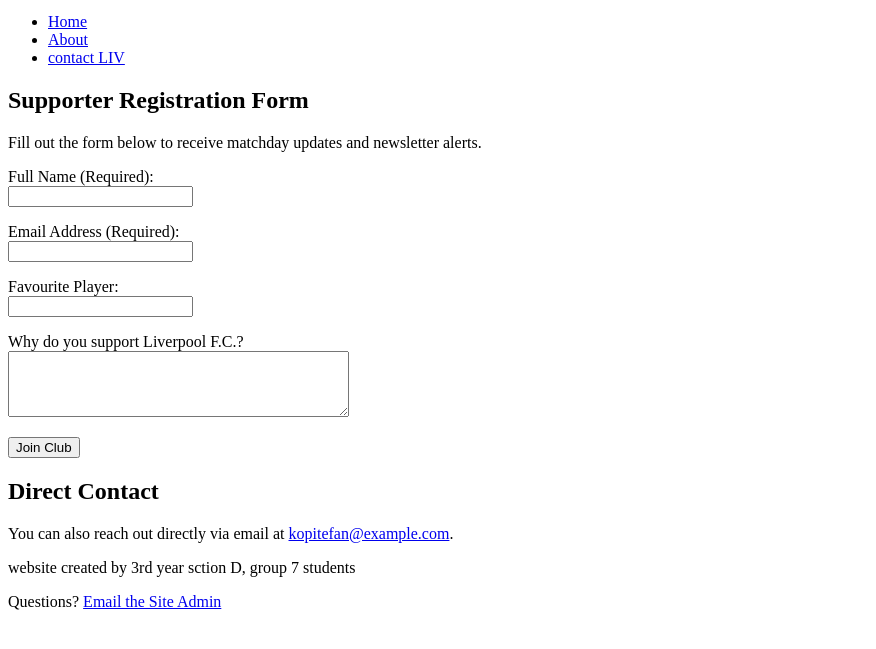
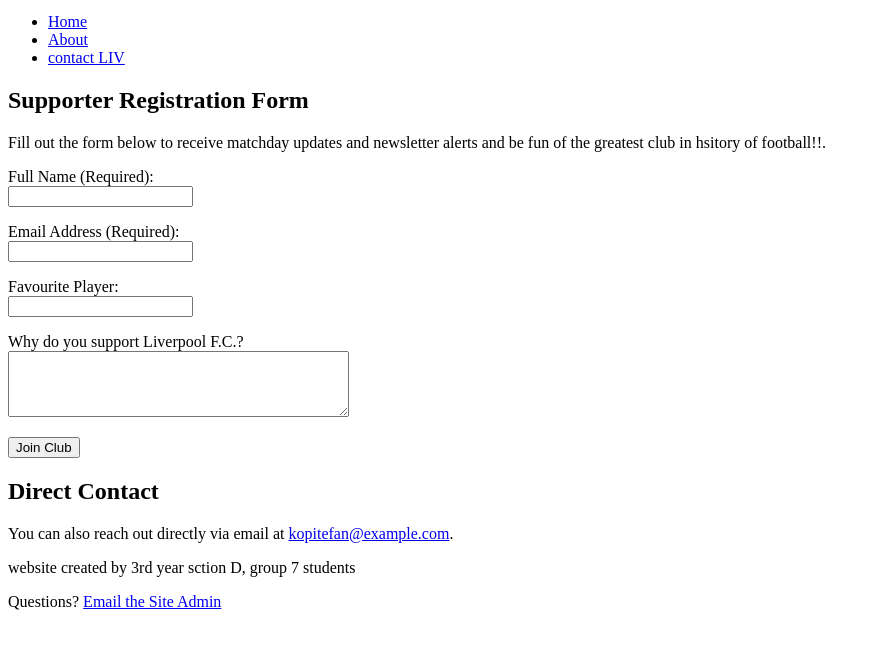
Before and after one commit to yosi953/web_project1, a plain HTML site: page index.html in a window 1280 px wide. Shown: the part 101-750 px from the top of the page, without its empty margins (0-876 px from the left). Drawn offline with Linux system fonts and the light colour scheme.

```diff
--- a/index.html
+++ b/index.html
@@ -21,7 +21,7 @@
     <main>
     <section>
       <h2>Supporter Registration Form</h2>
-      <p>Fill out the form below to receive matchday updates and newsletter alerts.</p>
+      <p>Fill out the form below to receive matchday updates and newsletter alerts and be fun of the greatest club in hsitory of football!!.</p>
 
       <form action="#" method="post">
         <p>
```
Also changed, not shown: images/anfield.jpg (added), pages/about.html (added), pages/contact.html (added).
